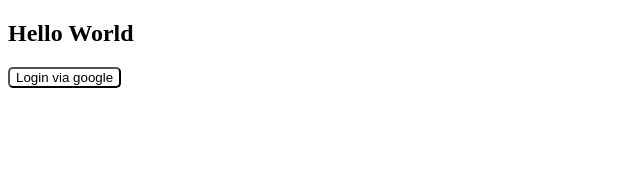
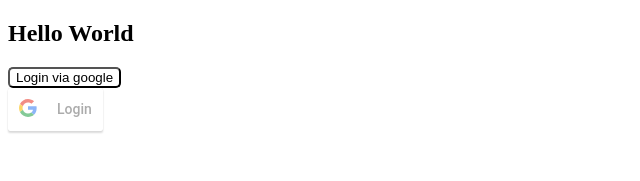
Before and after one commit to RafaelPortugal27/easyfinances, a Next.js app: page / in a window 1280 px wide. Shown: the top 181 px of the page, without its empty margins (0-640 px from the left). Built offline with nearby package versions, Linux system fonts and the light colour scheme.

Commit message:
login google button and return on console.log

```diff
--- a/pages/index.jsx
+++ b/pages/index.jsx
@@ -1,10 +1,13 @@
 import React from 'react';
 import CreateOrLoginButton from '../src/components/organisms/CreateOrLoginButton';
+import GoogleLoginButton from '../src/components/organisms/GoogleLoginButton';
 
 const Home = () => (
   <section>
     <h1>Hello World</h1>
     <CreateOrLoginButton />
+    <br />
+    <GoogleLoginButton />
   </section>
 );
 
--- /dev/null
+++ b/src/components/organisms/GoogleLoginButton.jsx
@@ -0,0 +1,18 @@
+import React from 'react';
+import { GoogleLogin } from 'react-google-login';
+
+export default function GoogleLoginButton() {
+  const responseGoogle = (response) => {
+    console.log(response);
+  };
+
+  return (
+    <GoogleLogin
+      clientId="426167753970-lcgqunhceq7k8s85fhvmeepsdber21ia.apps.googleusercontent.com"
+      buttonText="Login"
+      onSuccess={responseGoogle}
+      onFailure={responseGoogle}
+      cookiePolicy="single_host_origin"
+    />
+  );
+}
```
